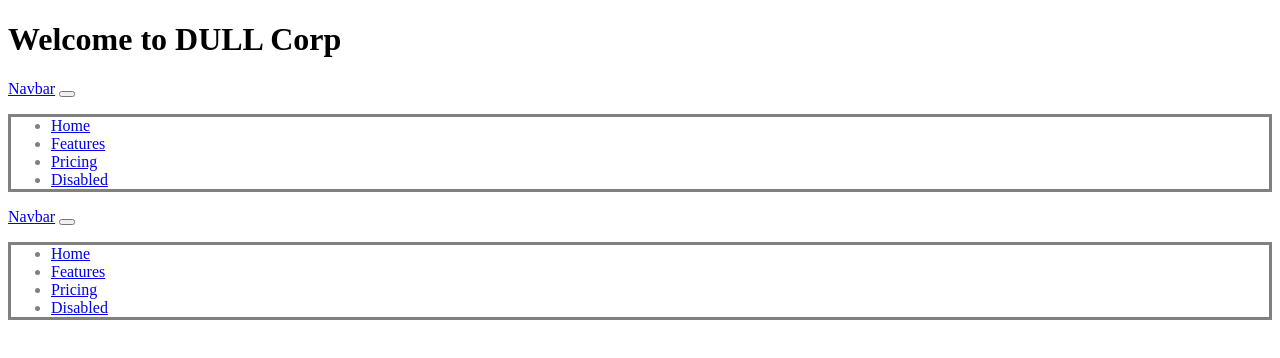
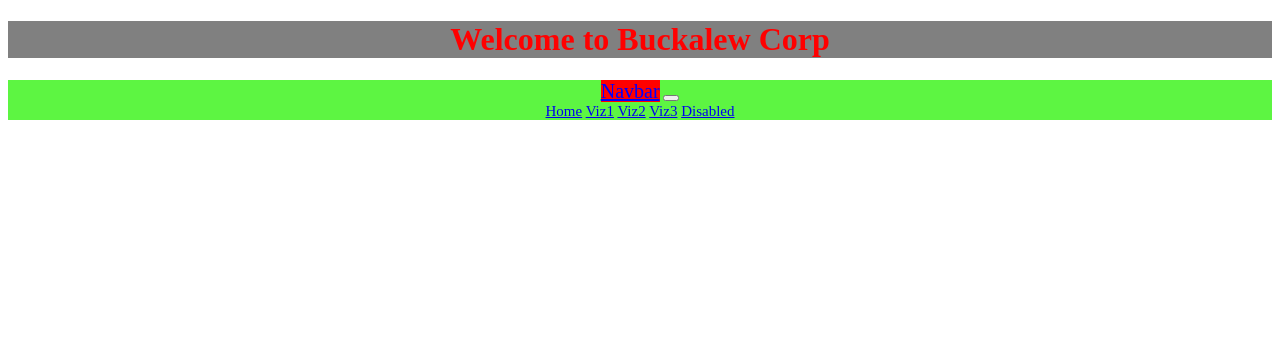
Before and after one commit to eddie0rNot/Web-Design-Challenge, a plain HTML site: page index.html in a window 1280 px wide. Drawn offline with Linux system fonts and the light colour scheme.

Commit message:
file update

```diff
--- a/css/projstylesheet.css
+++ b/css/projstylesheet.css
@@ -1,20 +1,15 @@
-head {
+h1 {
     text-align: center;
     background-color: grey;
     color: red;
   }
 
-  h2 {
-    color: deeppink;
-  }
 
   h3 {
     color: orange;
   }
 
-  img {
-    box-shadow: 10px 10px 5px black;
-  }
+
 
   section {
     background-color: #000;
@@ -27,5 +22,48 @@ head {
 
   ul {
     border-style: solid;
-    color: gray;
+    color: rgb(93, 245, 66);
   }
+
+
+  a.nav-link1 {
+    text-align: left;
+    font-size: 15px;
+    font-color: rgb(255, 236, 66);
+/* height: 100px;
+    line-height: 100px */
+  }
+  a.nav-link2 {
+    text-align: center;
+    font-size: 15px;
+    font-color: rgb(255, 236, 66);
+ /* height: 100px;
+    line-height: 100px */
+  }
+  a.nav-link3 {
+    text-align: right;
+    font-size: 15px;
+    font-color: rgb(255, 236, 66);
+/* height: 100px;
+    line-height: 100px */
+
+  }
+
+  div {
+    font-size: 15px;
+    text-align: center;
+    color: rgb(0,0,255);
+    background-color: rgb(93, 245, 66);
+  }
+
+  a.navbar-brand {
+    font-size: 20px;
+    color: rgb(0,0,255);
+    background-color: rgb(255, 0, 0);
+  }
+
+  div.col03 {
+    font-size: 20px;
+    color: rgb(0,0,255);
+    background-color: rgb(255, 255, 0);
+  }
--- a/index.html
+++ b/index.html
@@ -6,61 +6,30 @@
         <title>Eddie Buckalew</title>
         <link rel="stylesheet" type="text/css" href="css\projstylesheet.css">
 
-        <h1>Welcome to DULL Corp</h1>
+        <h1>Welcome to Buckalew Corp</h1>
 
-        <nav class="navbar navbar-expand-lg navbar-light bg-light">
-            <div class="container-fluid">
-              <a class="navbar-brand" href="#">Navbar</a>
-              <button class="navbar-toggler" type="button" data-bs-toggle="collapse" data-bs-target="#navbarNav" aria-controls="navbarNav" aria-expanded="false" aria-label="Toggle navigation">
-                <span class="navbar-toggler-icon"></span>
-              </button>
-              <div class="collapse navbar-collapse" id="navbarNav">
-                <ul class="navbar-nav">
-                  <li class="nav-item">
-                    <a class="nav-link active" aria-current="page" href="#">Home</a>
-                  </li>
-                  <li class="nav-item">
-                    <a class="nav-link" href="#">Features</a>
-                  </li>
-                  <li class="nav-item">
-                    <a class="nav-link" href="#">Pricing</a>
-                  </li>
-                  <li class="nav-item">
-                    <a class="nav-link disabled" href="#" tabindex="-1" aria-disabled="true">Disabled</a>
-                  </li>
-                </ul>
-              </div>
-            </div>
-          </nav>
       </head>
-
-<body>
-
-    <nav class="navbar navbar-expand-lg navbar-light bg-light">
+      <nav class="navbar navbar-expand-lg navbar-light bg-light">
         <div class="container-fluid">
           <a class="navbar-brand" href="#">Navbar</a>
-          <button class="navbar-toggler" type="button" data-bs-toggle="collapse" data-bs-target="#navbarNav" aria-controls="navbarNav" aria-expanded="false" aria-label="Toggle navigation">
+          <button class="navbar-toggler" type="button" data-bs-toggle="collapse" data-bs-target="#navbarNavAltMarkup" aria-controls="navbarNavAltMarkup" aria-expanded="false" aria-label="Toggle navigation">
             <span class="navbar-toggler-icon"></span>
           </button>
-          <div class="collapse navbar-collapse" id="navbarNav">
-            <ul class="navbar-nav">
-              <li class="nav-item">
-                <a class="nav-link active" aria-current="page" href="#">Home</a>
-              </li>
-              <li class="nav-item">
-                <a class="nav-link" href="#">Features</a>
-              </li>
-              <li class="nav-item">
-                <a class="nav-link" href="#">Pricing</a>
-              </li>
-              <li class="nav-item">
-                <a class="nav-link disabled" href="#" tabindex="-1" aria-disabled="true">Disabled</a>
-              </li>
-            </ul>
+          <div class="collapse navbar-collapse" id="navbarNavAltMarkup">
+            <div class="navbar-nav">
+              <a class="nav-link active" aria-current="page" href="#">Home</a>
+              <a class="nav-link1" href="#">Viz1</a>
+              <a class="nav-link2" href="#">Viz2</a>
+              <a class="nav-link3" href="#">Viz3</a>
+              <a class="nav-link disabled" href="#" tabindex="-1" aria-disabled="true">Disabled</a>
+            </div>
           </div>
         </div>
       </nav>
 
+
+<body>
+
 </body>
 
 </html>
```
